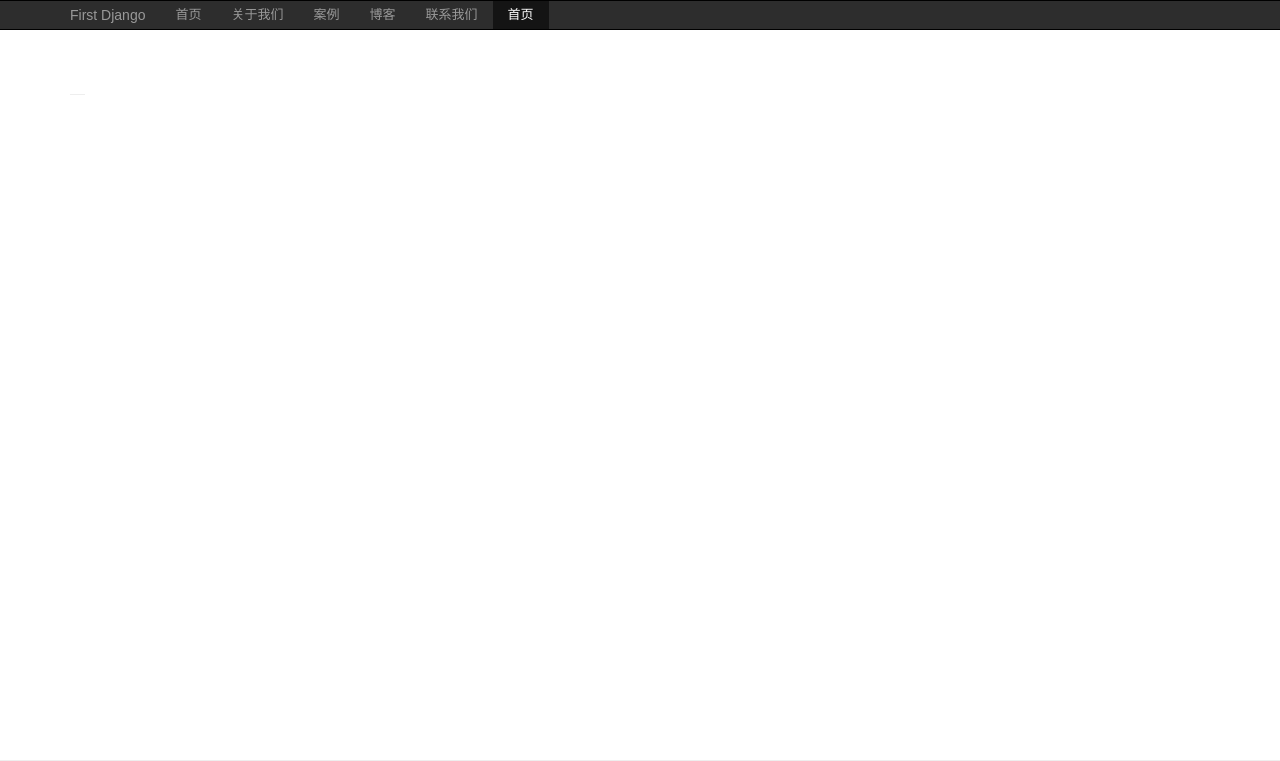
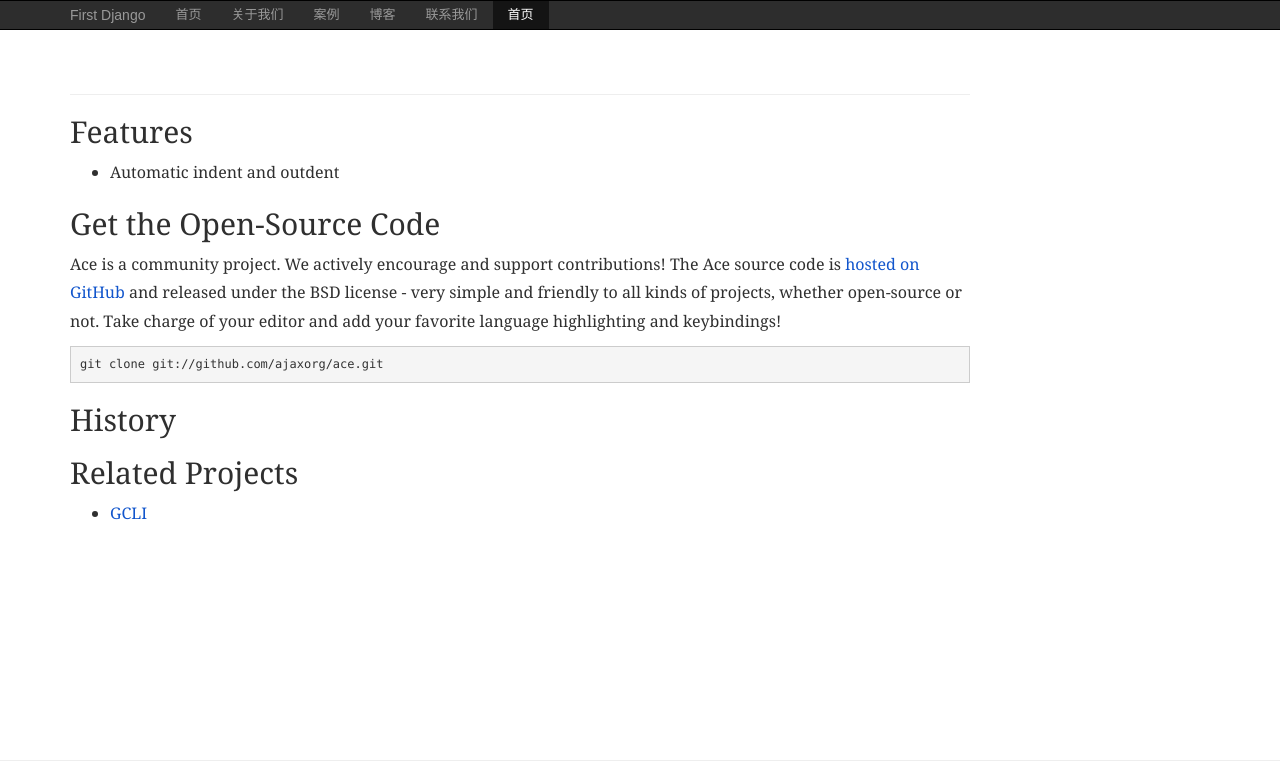
Before and after one commit to MM258/newblog, a Django app: page /index/ in a window 1280 px wide. Shown: the top 761 px of the page. Run offline with Django 3.2, Linux system fonts and the light colour scheme; data that the repository does not hold is empty; some libraries are stand-ins or nearby versions.

Commit message:
model setting

```diff
--- a/law119/blog/templates/blog/home.html
+++ b/law119/blog/templates/blog/home.html
@@ -14,5 +14,99 @@
 			{{ cate.title }}
 			<b>{{ cate.case.title }}</b><br>
 		{% endfor %}
+    <div class="column2">
+
+    <div class="tab-content">
+        <div class="tab-pane fade active in" id="about">
+
+            <h2>Features</h2>
+            <ul class="content-list">
+                <li>Automatic indent and outdent</li>
+            </ul>
+            <h2>Get the Open-Source Code</h2>
+            <p>Ace is a community project. We actively encourage and support
+                contributions! The Ace source code is <a href="http://github.com/ajaxorg/ace">hosted on GitHub</a>
+                and released under the BSD license ‐
+                very simple and friendly to all kinds of projects, whether open-source
+                or not. Take charge of your editor and add your favorite language
+                highlighting and keybindings!
+            </p>
+            <pre>git clone git://github.com/ajaxorg/ace.git</pre>
+            <h2>History</h2>
+
+            <h2>Related Projects</h2>
+            <ul class="content-list">
+                <li><a href="https://github.com/joewalker/gcli">GCLI</a></li>
+            </ul>
+        </div>
+        <div class="tab-pane fade" id="embedding">
+            <h1>Embedding Ace in Your Site</h1>
+            <p>Ace can be easily embedded into a web page. Get prebuilt version of ace from
+            <a href="https://github.com/ajaxorg/ace-builds/">ace-builds</a> repository and use the code below:</p>
+            <p>The following options are available to you for your search parameters:</p>
+            <ul>
+                <li>
+                    <code>needle</code>: The string or regular expression you're looking for
+                </li>
+            </ul>
+
+
+            <h2>Testing Your Highlighter</h2>
+            <p>The best way to test your tokenizer is to see it live, right? To do that, you'll want to modify the <a href="build/kitchen-sink.html">live Ace demo</a> to preview your changes. You can find this file in the root Ace directory with the name <em>kitchen-sink.html</em>.</p>
+            <ol>
+                <li>
+                    add an entry to <code>supportedModes</code> in <a href="https://github.com/ajaxorg/ace/blob/master/lib/ace/ext/modelist.js#L53"><code>ace/ext/modelist.js</code></a>
+                </li>
+            </ol>
+            <p>Once you set this up, you should be able to witness a live demonstration of your new highlighter.</p>
+
+        </div>
+        <div class="tab-pane fade" id="api">
+            <div class="row centerpiece">
+                <div id="sidebarContainer" class="span2">
+                    <div id="sidebar">
+                        <div id="well">
+
+                            <ul class="menu">
+                                <li>
+                                    <div class="menu-item"><a href="./api/ace.html" class="menuLink namespace">Ace</a></div>
+                                </li>
+
+                            </ul>
+                        </div>
+                    </div>
+                </div>
+                <div id="apiHolder">
+                    <div id="documentation" class="span7">
+                    <h1>Ace API Reference</h1>
+                    <p>Welcome to the Ace API Reference!</p>
+
+                    <img src="doc/template/resources/images/Ace_ERD.png" style="max-width:100%; max-height:100%">
+                </div>
+                </div>
+            </div>
+        </div>
+        <div class="tab-pane fade" id="production">
+            <h1>Projects Using Ace</h1>
+            <p>Ace is used all over the web in all kinds of production applications. Here is
+                just a small sampling:</p>
+            <ul class="menu-list">
+                <li>
+                    <img src="doc/site/images/github-logo.png" style="left: -15px; top: -9px;">
+                    <a href="https://github.com/blog/905-edit-like-an-ace">GitHub</a>
+                </li>
+
+            </ul>
+        </div>
+        <div class="tab-pane fade" id="support">
+            <h1>Support and User Resources</h1>
+            <p>Aside from our GitHub page, here's a list of places you can find help for Ace:</p>
+            <ul class="content-list">
+                <li><a href="http://groups.google.com/group/ace-discuss">Ace Google Group</a></li>
+
+            </ul>
+        </div>
+    </div>
+</div>
 	</div>
 {% endblock %}
--- a/law119/blog/views.py
+++ b/law119/blog/views.py
@@ -8,16 +8,12 @@ import datetime
 # Create your views here.
 class index(TemplateView):
 	template_name = 'blog/home.html'
-
 	def get_context_data(self,**kwargs):
-		today = datetime.datetime.today()
+		# today = datetime.datetime.today()
 		blogcate = CateBlog.objects.all()
 		anli = Anli.objects.all()
-
 		# visitors = center.visitor_set.filter(date__range=(date_from,date_to)).order_by('-date')
-
 		context_data = super(index,self).get_context_data(**kwargs)
-
 		context_data['blogcate'] = blogcate
 		context_data['anli'] = anli
 		return context_data
@@ -36,21 +32,13 @@ def blog(request):
 	return render_to_response("blog.html",{"blog": blog},context_instance=RequestContext(request))
 
 def case(request):
-	# import ipdb;
-	# ipdb.set_trace()
 	# case = Case.objects.all()
 	case_id = int(request.GET.get('case_id',0))
 	if case_id == 0:
-		case_demo = Case.objects.filter(id=case_id)
+		case_demo = Cases.objects.filter(id=case_id)
 	else:
-		case_demo = Case.objects.all()
+		case_demo = Cases.objects.all()
 	return render_to_response('case.html',{"case":case_demo},context_instance = RequestContext(request))
-
-# def jinji(request):
-# 	jinji = Case.Jinji.all()
-# 	# import ipdb;
-# 	# ipdb.set_trace()
-# 	return render_to_response('anjian/jinji.html',{"case":jinji},context_instance = RequestContext(request))
 
 def about_us(request):
 	about = About_us.objects.all()
--- a/law119/law119/urls.py
+++ b/law119/law119/urls.py
@@ -5,6 +5,6 @@ urlpatterns = patterns('',
     # Examples:
     # url(r'^$', 'law119.views.home', name='home'),
     url(r'^', include('blog.urls', namespace='blog')),
-
+    url('^markdown/', include( 'django_markdown.urls')),
     url(r'^admin/', include(admin.site.urls)),
 )
```
Also changed, not shown: law119/blog/admin.py (+32 -1 lines), law119/blog/models.py (+34 -0 lines), law119/law119/settings.py (+14 -3 lines), law119/media/photos/qw.jpg (added), law119/media/photos/qw_jnB6yn1.jpg (added), 12 other files.
